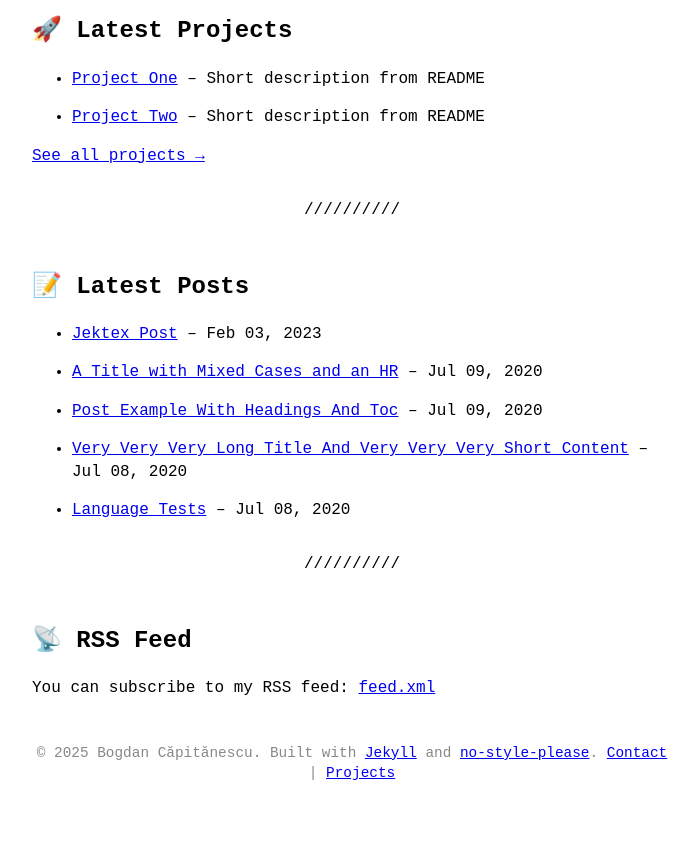
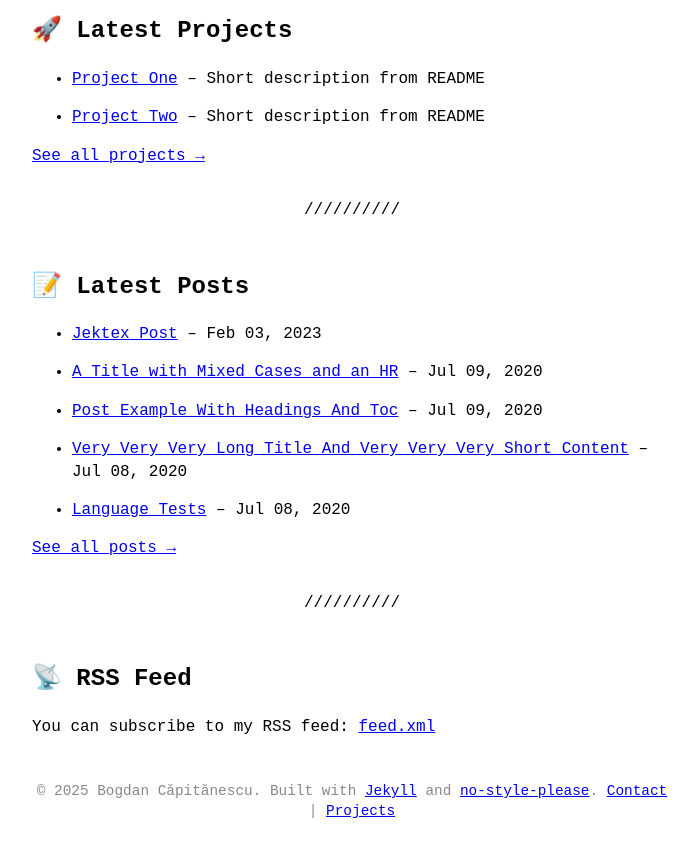
Before and after one commit to Bogdan54/bogdan54.github.io, a Jekyll site: the page built from index.md, in a window 1280 px wide and 900 px high, scrolled down 1087 px. Shown: the top 857 px of the window, without its empty margins (288-985 px from the left). Built offline with Jekyll 4.4.1, drawn with Linux system fonts in a browser that asks for light colours.

Commit message:
Update index.md

```diff
--- a/index.md
+++ b/index.md
@@ -46,6 +46,8 @@ B.Sc. Electronics & Telecommunications Engineering – Politehnica University Ti
 - [{{ post.title }}]({{ post.url }}) – {{ post.date | date: "%b %d, %Y" }}
 {% endfor %}
 
+[See all posts →](/blog)
+
 ---
 
 ## 📡 RSS Feed
```
